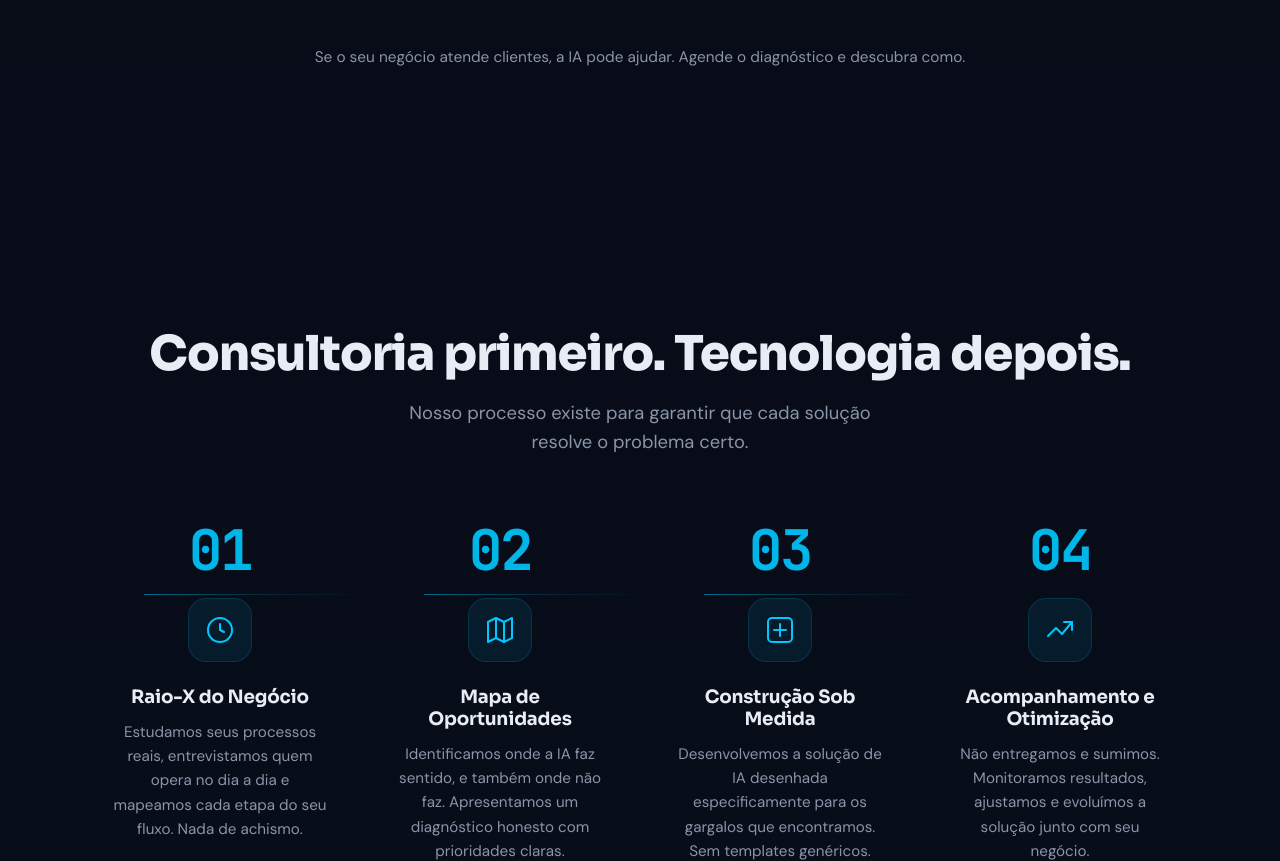
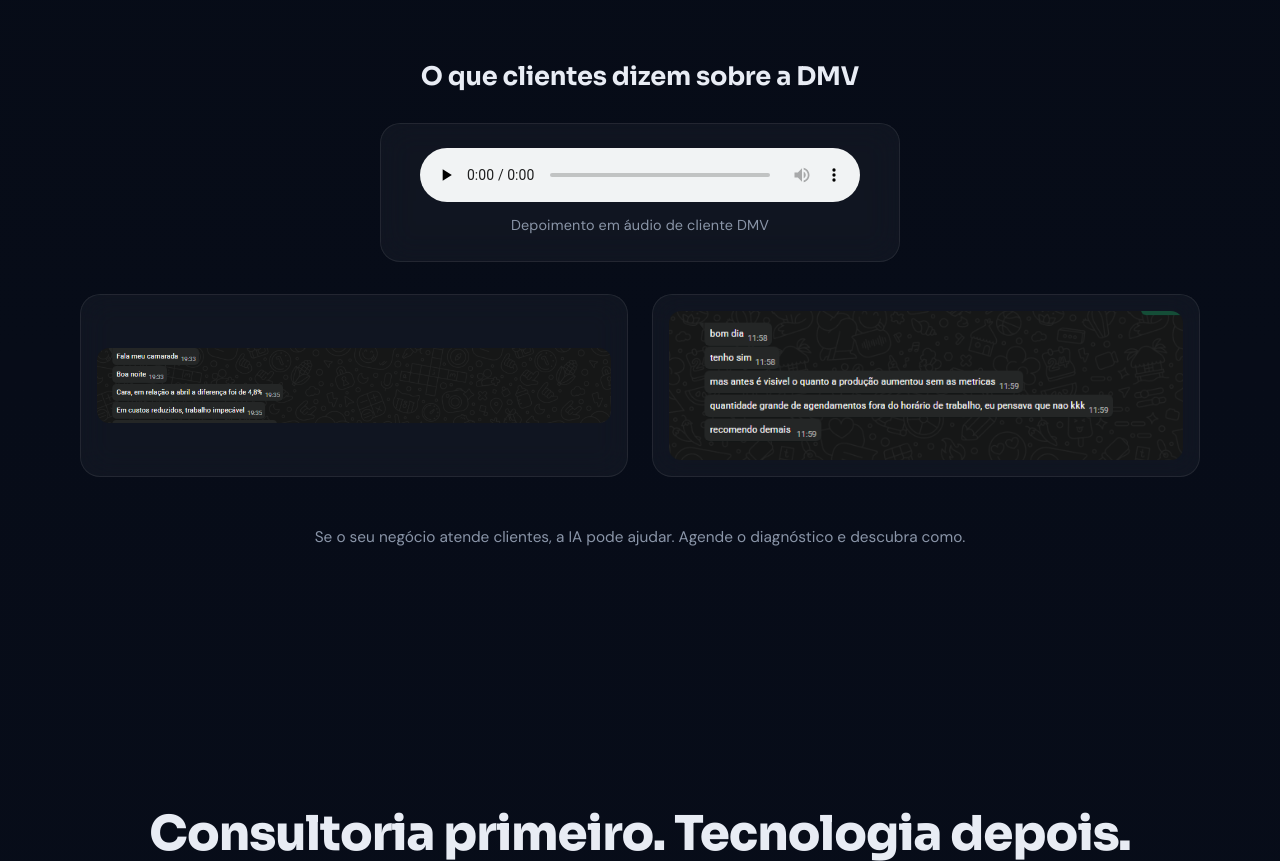
Before and after one commit to dmv-enterprise7/dmv-landing-page, a plain HTML site: page index.html in a window 1280 px wide. Shown: the part 4302-5163 px from the top of the page. Drawn offline with Linux system fonts and the light colour scheme; animation ran at ten frames a second.

Commit message:
feat: add social proof block in sectors section
Adds 1 audio testimonial (HTML5 native player) and 2 client screenshots
(2-col glassmorphism grid) inside #sectors, between the 6-sector grid
and the closing line. Includes PT/EN i18n keys (sectors.proof.*) and
extends setLanguage() to handle data-i18n-alt for image alt attributes.

Assets: prova_social_wellington.ogg, depo01print.png, depo02print.png.

```diff
--- a/index.html
+++ b/index.html
@@ -312,6 +312,27 @@
             <h3 class="sector-label" data-i18n="sectors.s6.label">Imobiliárias</h3>
           </div>
 
+        </div>
+
+        <div class="social-proof reveal">
+          <h3 class="social-proof-title" data-i18n="sectors.proof.title">O que clientes dizem sobre a DMV</h3>
+
+          <div class="social-proof-audio">
+            <audio controls preload="none">
+              <source src="prova_social_wellington.ogg" type="audio/ogg">
+              Seu navegador não suporta o elemento de áudio.
+            </audio>
+            <p class="audio-caption" data-i18n="sectors.proof.audioCaption">Depoimento em áudio de cliente DMV</p>
+          </div>
+
+          <div class="social-proof-prints">
+            <figure class="proof-print">
+              <img src="depo01print.png" alt="Depoimento de cliente DMV sobre os resultados da consultoria" loading="lazy" data-i18n-alt="sectors.proof.print1Alt">
+            </figure>
+            <figure class="proof-print">
+              <img src="depo02print.png" alt="Depoimento de cliente DMV sobre a experiência com o diagnóstico" loading="lazy" data-i18n-alt="sectors.proof.print2Alt">
+            </figure>
+          </div>
         </div>
 
         <p class="sectors-closing" data-i18n="sectors.closing">Se o seu negócio atende clientes, a IA pode ajudar. Agende o diagnóstico e descubra como.</p>
--- a/script.js
+++ b/script.js
@@ -77,6 +77,10 @@ var translations = {
     'sectors.s5.label': 'Educação e Cursos',
     'sectors.s6.label': 'Imobiliárias',
     'sectors.closing': 'Se o seu negócio atende clientes, a IA pode ajudar. Agende o diagnóstico e descubra como.',
+    'sectors.proof.title': 'O que clientes dizem sobre a DMV',
+    'sectors.proof.audioCaption': 'Depoimento em áudio de cliente DMV',
+    'sectors.proof.print1Alt': 'Depoimento de cliente DMV sobre os resultados da consultoria',
+    'sectors.proof.print2Alt': 'Depoimento de cliente DMV sobre a experiência com o diagnóstico',
 
     'how.title': 'Consultoria primeiro. Tecnologia depois.',
     'how.subtitle': 'Nosso processo existe para garantir que cada solução resolve o problema certo.',
@@ -207,6 +211,10 @@ var translations = {
     'sectors.s5.label': 'Education & Courses',
     'sectors.s6.label': 'Real Estate',
     'sectors.closing': 'If your business serves clients, AI can help. Schedule your diagnosis and find out how.',
+    'sectors.proof.title': 'What clients say about DMV',
+    'sectors.proof.audioCaption': 'Audio testimonial from a DMV client',
+    'sectors.proof.print1Alt': 'DMV client testimonial about the consulting results',
+    'sectors.proof.print2Alt': 'DMV client testimonial about the diagnosis experience',
 
     'how.title': 'Consulting first. Technology after.',
     'how.subtitle': 'Our process exists to ensure each solution fixes the right problem.',
@@ -281,6 +289,13 @@ function setLanguage(lang) {
     if (el.getAttribute('data-i18n-number') === 'true') return;
     if (translations[lang] && translations[lang][key]) {
       el.textContent = translations[lang][key];
+    }
+  });
+
+  document.querySelectorAll('[data-i18n-alt]').forEach(function(el) {
+    var key = el.getAttribute('data-i18n-alt');
+    if (translations[lang] && translations[lang][key]) {
+      el.setAttribute('alt', translations[lang][key]);
     }
   });
 
--- a/styles.css
+++ b/styles.css
@@ -2572,3 +2572,102 @@ button:focus-visible,
     border-radius: 12px;
   }
 }
+
+/* === Social Proof block (inside #sectors) === */
+.social-proof {
+  margin-top: 64px;
+  display: flex;
+  flex-direction: column;
+  align-items: center;
+  gap: 32px;
+}
+
+.social-proof-title {
+  font-family: var(--font-headline);
+  font-size: clamp(1.25rem, 2vw, 1.6rem);
+  font-weight: 700;
+  color: var(--color-text);
+  text-align: center;
+  margin: 0;
+  letter-spacing: -0.01em;
+}
+
+.social-proof-audio {
+  width: 100%;
+  max-width: 520px;
+  background: var(--glass-bg);
+  border: 1px solid var(--glass-border);
+  -webkit-backdrop-filter: blur(var(--glass-blur));
+  backdrop-filter: blur(var(--glass-blur));
+  border-radius: 20px;
+  padding: 24px;
+  display: flex;
+  flex-direction: column;
+  align-items: center;
+  gap: 12px;
+}
+
+.social-proof-audio audio {
+  width: 100%;
+  max-width: 440px;
+}
+
+.audio-caption {
+  font-family: var(--font-body);
+  font-size: 0.9rem;
+  color: var(--color-text-secondary);
+  text-align: center;
+  margin: 0;
+  letter-spacing: 0.01em;
+}
+
+.social-proof-prints {
+  width: 100%;
+  display: grid;
+  grid-template-columns: repeat(2, 1fr);
+  gap: 24px;
+}
+
+.proof-print {
+  margin: 0;
+  background: var(--glass-bg);
+  border: 1px solid var(--glass-border);
+  -webkit-backdrop-filter: blur(var(--glass-blur));
+  backdrop-filter: blur(var(--glass-blur));
+  border-radius: 20px;
+  padding: 16px;
+  display: flex;
+  align-items: center;
+  justify-content: center;
+  transition: border-color var(--transition-default),
+              box-shadow var(--transition-default),
+              transform var(--transition-default);
+}
+
+.proof-print:hover {
+  border-color: rgba(0, 200, 255, 0.25);
+  box-shadow: 0 0 30px rgba(0, 200, 255, 0.1), 0 4px 20px rgba(0, 0, 0, 0.2);
+  transform: translateY(-4px);
+}
+
+.proof-print img {
+  width: 100%;
+  height: auto;
+  display: block;
+  border-radius: 12px;
+}
+
+@media (max-width: 768px) {
+  .social-proof {
+    margin-top: 48px;
+    gap: 24px;
+  }
+  .social-proof-prints {
+    grid-template-columns: 1fr;
+    gap: 16px;
+    max-width: 440px;
+  }
+  .social-proof-audio {
+    padding: 20px;
+  }
+}
```
Also changed, not shown: depo01print.png (added), depo02print.png (added), 1 other file.
